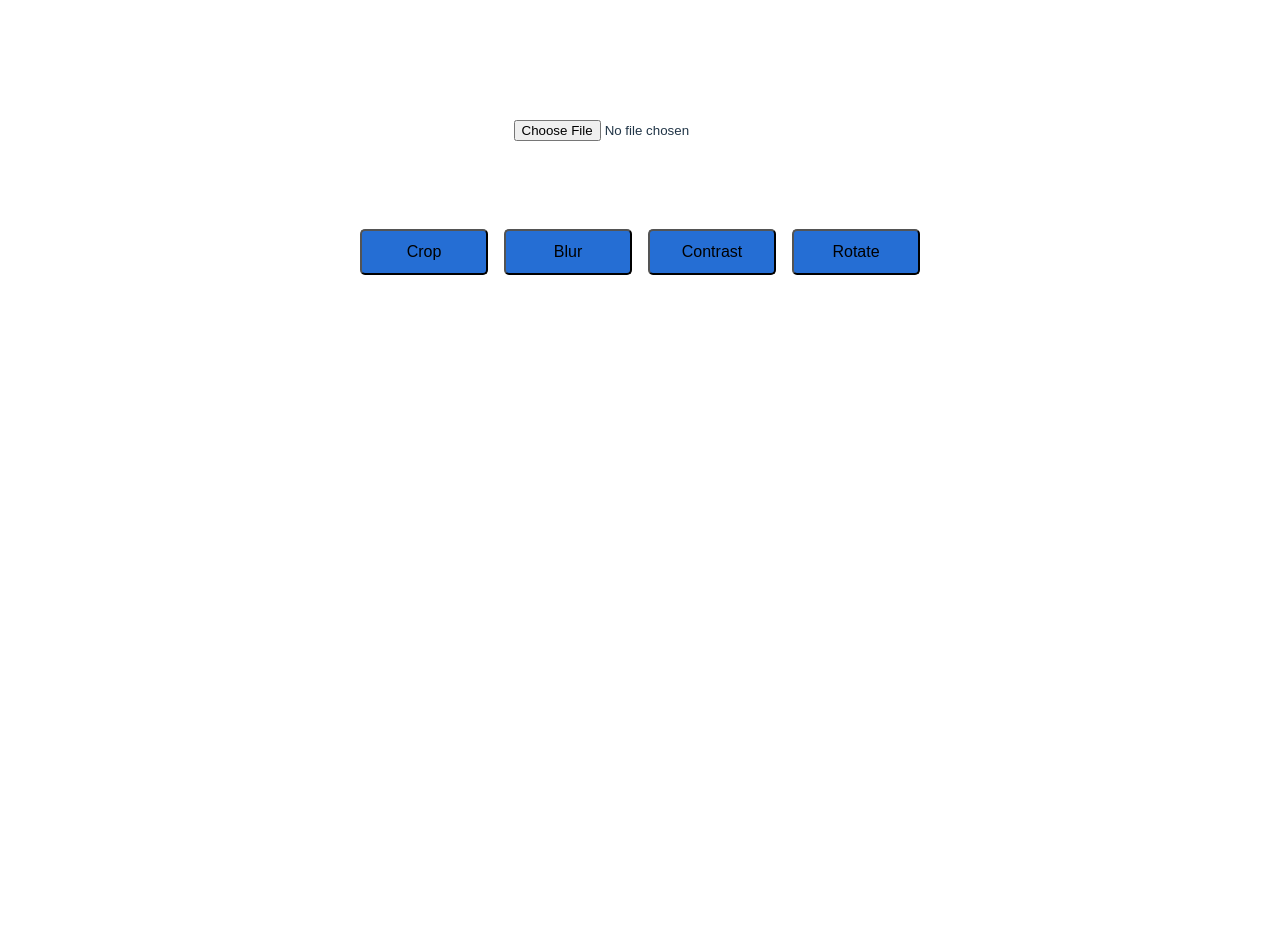
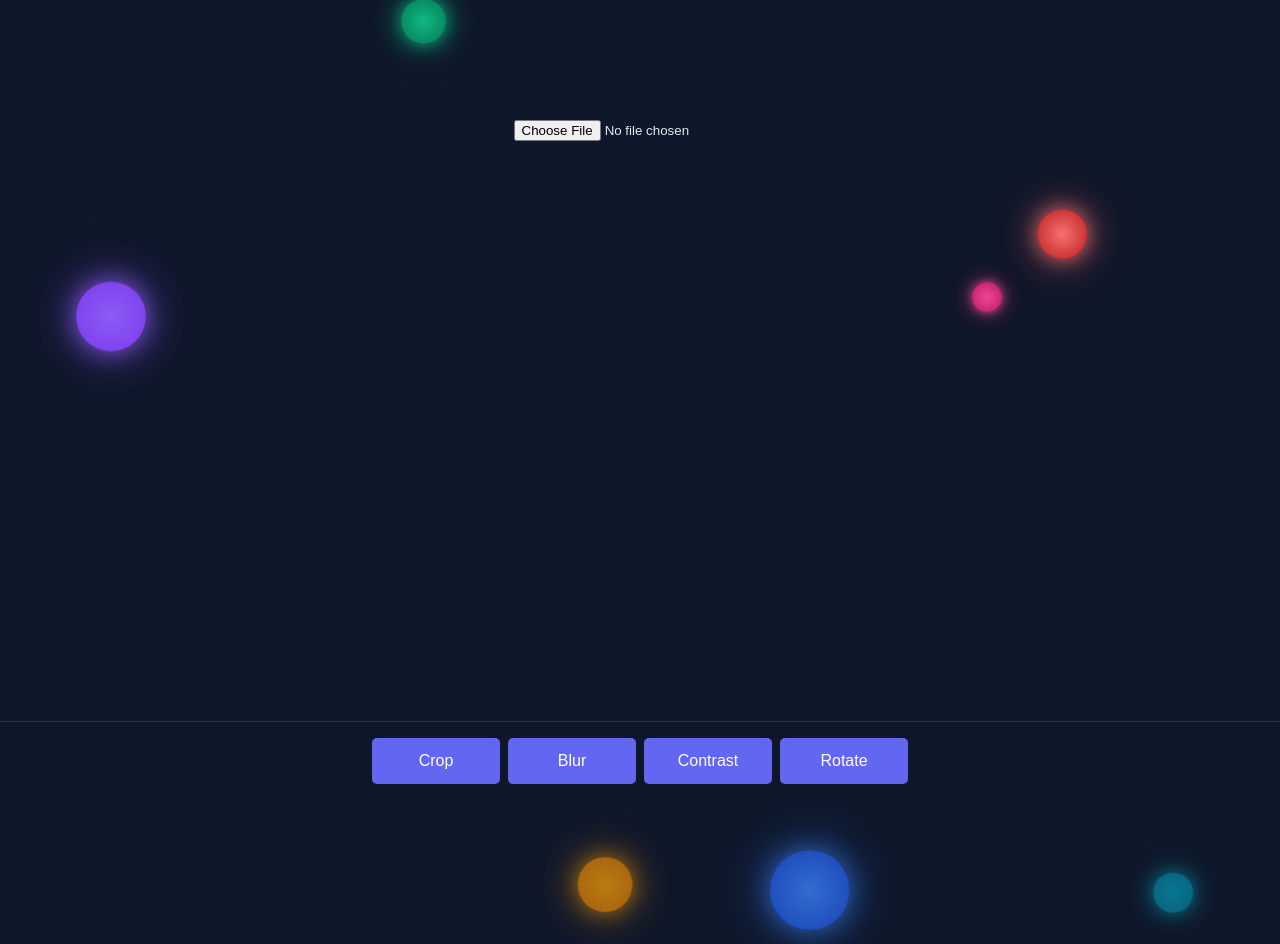
Before and after one commit to aehnz/PHOTO-EDITOR, a React (Vite) app: page / in a window 1280 px wide. Before the commit the page ends 800 px from the top, so only its background shows below. Built offline with nearby package versions, Linux system fonts and the light colour scheme.

Commit message:
added the animation and styling on buttons and background.

```diff
--- a/src/App.css
+++ b/src/App.css
@@ -1,17 +1,245 @@
 #root {
   max-width: 1280px;
   margin: 2rem auto;
-  padding: 2rem;
+  padding: 2rem 2rem 6rem 2rem;
   text-align: center;
+  position: relative;
+  overflow: hidden;
+  min-height: 100vh;
+}
+
+/* Floating orbs background */
+#root::before,
+#root::after {
+  content: '';
+  position: fixed;
+  border-radius: 50%;
+  pointer-events: none;
+  z-index: -1;
+}
+
+/* Blue orb */
+#root::before {
+  width: 60px;
+  height: 60px;
+  background: radial-gradient(circle, #4f46e5, #1e40af);
+  left: 20%;
+  animation: floatUp 8s infinite linear;
+  box-shadow:
+    0 0 20px rgba(79, 70, 229, 0.6),
+    0 0 40px rgba(79, 70, 229, 0.4),
+    0 0 60px rgba(79, 70, 229, 0.2);
+}
+
+/* Red orb */
+#root::after {
+  width: 40px;
+  height: 40px;
+  background: radial-gradient(circle, #ef4444, #dc2626);
+  right: 25%;
+  animation: floatUp 10s infinite linear;
+  animation-delay: -3s;
+  box-shadow:
+    0 0 15px rgba(239, 68, 68, 0.6),
+    0 0 30px rgba(239, 68, 68, 0.4),
+    0 0 45px rgba(239, 68, 68, 0.2);
+}
+
+/* Multiple orbs using additional pseudo-elements */
+.orb {
+  position: fixed;
+  border-radius: 50%;
+  pointer-events: none;
+  z-index: -1;
+}
+
+.orb1 {
+  width: 80px;
+  height: 80px;
+  background: radial-gradient(circle, #3b82f6, #1d4ed8);
+  left: 60%;
+  animation: floatUp 12s infinite linear;
+  animation-delay: -5s;
+  box-shadow:
+    0 0 25px rgba(59, 130, 246, 0.7),
+    0 0 50px rgba(59, 130, 246, 0.5),
+    0 0 75px rgba(59, 130, 246, 0.3);
+}
+
+.orb2 {
+  width: 50px;
+  height: 50px;
+  background: radial-gradient(circle, #f87171, #b91c1c);
+  left: 80%;
+  animation: floatUp 9s infinite linear;
+  animation-delay: -7s;
+  box-shadow:
+    0 0 18px rgba(248, 113, 113, 0.7),
+    0 0 36px rgba(248, 113, 113, 0.5),
+    0 0 54px rgba(248, 113, 113, 0.3);
+}
+
+.orb3 {
+  width: 35px;
+  height: 35px;
+  background: radial-gradient(circle, #6366f1, #4338ca);
+  left: 10%;
+  animation: floatUp 11s infinite linear;
+  animation-delay: -2s;
+  box-shadow:
+    0 0 12px rgba(99, 102, 241, 0.7),
+    0 0 24px rgba(99, 102, 241, 0.5),
+    0 0 36px rgba(99, 102, 241, 0.3);
+}
+
+.orb4 {
+  width: 45px;
+  height: 45px;
+  background: radial-gradient(circle, #10b981, #047857);
+  left: 30%;
+  animation: floatUp 14s infinite linear;
+  animation-delay: -4s;
+  box-shadow:
+    0 0 15px rgba(16, 185, 129, 0.7),
+    0 0 30px rgba(16, 185, 129, 0.5),
+    0 0 45px rgba(16, 185, 129, 0.3);
+}
+
+.orb5 {
+  width: 55px;
+  height: 55px;
+  background: radial-gradient(circle, #f59e0b, #d97706);
+  left: 45%;
+  animation: floatUp 13s infinite linear;
+  animation-delay: -6s;
+  box-shadow:
+    0 0 20px rgba(245, 158, 11, 0.7),
+    0 0 40px rgba(245, 158, 11, 0.5),
+    0 0 60px rgba(245, 158, 11, 0.3);
+}
+
+.orb6 {
+  width: 30px;
+  height: 30px;
+  background: radial-gradient(circle, #ec4899, #be185d);
+  left: 75%;
+  animation: floatUp 10s infinite linear;
+  animation-delay: -8s;
+  box-shadow:
+    0 0 10px rgba(236, 72, 153, 0.7),
+    0 0 20px rgba(236, 72, 153, 0.5),
+    0 0 30px rgba(236, 72, 153, 0.3);
+}
+
+.orb7 {
+  width: 70px;
+  height: 70px;
+  background: radial-gradient(circle, #8b5cf6, #7c3aed);
+  left: 5%;
+  animation: floatUp 15s infinite linear;
+  animation-delay: -1s;
+  box-shadow:
+    0 0 22px rgba(139, 92, 246, 0.7),
+    0 0 44px rgba(139, 92, 246, 0.5),
+    0 0 66px rgba(139, 92, 246, 0.3);
+}
+
+.orb8 {
+  width: 40px;
+  height: 40px;
+  background: radial-gradient(circle, #06b6d4, #0891b2);
+  left: 90%;
+  animation: floatUp 16s infinite linear;
+  animation-delay: -9s;
+  box-shadow:
+    0 0 14px rgba(6, 182, 212, 0.7),
+    0 0 28px rgba(6, 182, 212, 0.5),
+    0 0 42px rgba(6, 182, 212, 0.3);
+}
+
+/* Floating animation */
+@keyframes floatUp {
+  0% {
+    transform: translateY(calc(100vh + 100px)) translateX(0px);
+    opacity: 0;
+  }
+  10% {
+    opacity: 1;
+  }
+  90% {
+    opacity: 1;
+  }
+  100% {
+    transform: translateY(-200px) translateX(20px);
+    opacity: 0;
+  }
 }
 
 .button{
-  background-color: #256ed4;
+  background-color: #6366f1;
+  color: white;
   border-radius: 5px;
   padding: 0.75rem 1.5rem;
-  margin: 0.5rem 0.5rem;
+  margin: 0;
   font-size: 1rem;
   min-width: 8rem;
+  position: relative;
+  overflow: visible;
+  transition: all 0.3s ease;
+  border: 2px solid transparent;
+}
+
+.button::before {
+  content: '';
+  position: absolute;
+  top: 0;
+  left: 0;
+  right: 0;
+  bottom: 0;
+  background: linear-gradient(90deg,
+    #8a2be2, #4b0082, #0000ff, #00ff00,
+    #ffff00, #ffa500, #ff0000, #8a2be2,
+    #4b0082, #0000ff, #00ff00, #ffff00);
+  background-size: 300% 100%;
+  border-radius: 5px;
+  z-index: -1;
+  opacity: 0;
+  filter: blur(8px);
+  transform: scale(1.1);
+  transition: opacity 0.3s ease;
+}
+
+.button:hover::before {
+  opacity: 0.8;
+  animation: moveGradient 3s linear infinite;
+}
+
+/* Moving gradient animation */
+@keyframes moveGradient {
+  0% {
+    background-position: 0% 50%;
+  }
+  100% {
+    background-position: 100% 50%;
+  }
+}
+
+/* Fixed button toolbar at bottom */
+.btn {
+  position: fixed;
+  bottom: 0;
+  left: 0;
+  right: 0;
+  background-color: rgba(15, 23, 42, 0.95);
+  backdrop-filter: blur(10px);
+  padding: 1rem;
+  display: flex;
+  justify-content: center;
+  gap: 0.5rem;
+  flex-wrap: wrap;
+  z-index: 1000;
+  border-top: 1px solid rgba(99, 102, 241, 0.3);
+  max-height: 6rem;
 }
 
 .Upload-btn {
@@ -36,18 +264,64 @@
   max-height: 70vh;
 }
 
+/* Sparkling star animation */
+@keyframes sparkle {
+  0% {
+    transform: scale(0.5) rotate(0deg);
+    opacity: 0.5;
+  }
+  50% {
+    transform: scale(1.5) rotate(180deg);
+    opacity: 1;
+  }
+  100% {
+    transform: scale(2) rotate(360deg);
+    opacity: 0;
+  }
+}
+
+@keyframes popRight {
+  0% {
+    transform: translateX(0) scale(1) rotate(0deg);
+    opacity: 1;
+  }
+  100% {
+    transform: translateX(30px) scale(2) rotate(360deg);
+    opacity: 0;
+  }
+}
+
+@keyframes popLeft {
+  0% {
+    transform: translateX(0) scale(1) rotate(0deg);
+    opacity: 1;
+  }
+  100% {
+    transform: translateX(-30px) scale(2) rotate(-360deg);
+    opacity: 0;
+  }
+}
+
+
 /*for pc view*/
 @media(min-width: 400px){
   #root{
     max-width: 1280px;
     margin: auto auto;
-    padding: 2rem;
+    padding: 2rem 2rem 6rem 2rem;
     text-align: center;
+    min-height: 100vh;
   }
 
   .uploaded-image{
     max-width: 75vw;
     max-height: 75vh;
+  }
+
+  .button:hover {
+    background-color: #ffffff;
+    color: #6366f1;
+    cursor: pointer;
   }
 
 }
--- a/src/App.jsx
+++ b/src/App.jsx
@@ -29,6 +29,15 @@ function App() {
 
   return (
     <>
+        {/* Floating orbs */}
+        <div className="orb orb1"></div>
+        <div className="orb orb2"></div>
+        <div className="orb orb3"></div>
+        <div className="orb orb4"></div>
+        <div className="orb orb5"></div>
+        <div className="orb orb6"></div>
+        <div className="orb orb7"></div>
+        <div className="orb orb8"></div>
 
         <div className="image-wrapper">
             {hasImage && imageSrc && (<img src={imageSrc} alt="uploaded Image" className="uploaded-image"/>)}
@@ -39,8 +48,7 @@ function App() {
             {!hasImage ? <InputFile onImageUpload={handleChange}/> : null}
         </div>
 
-
-        <div>
+        <div className="btn">
             <Button name="Crop"/>
             <Button name="Blur"/>
             <Button name="Contrast"/>
--- a/src/index.css
+++ b/src/index.css
@@ -4,8 +4,8 @@
   font-weight: 400;
 
   color-scheme: light dark;
-  color: #213547;
-  background-color: #ffffff;
+  color: #e2e8f0;
+  background-color: #0f172a;
 
   font-synthesis: none;
   text-rendering: optimizeLegibility;
```
